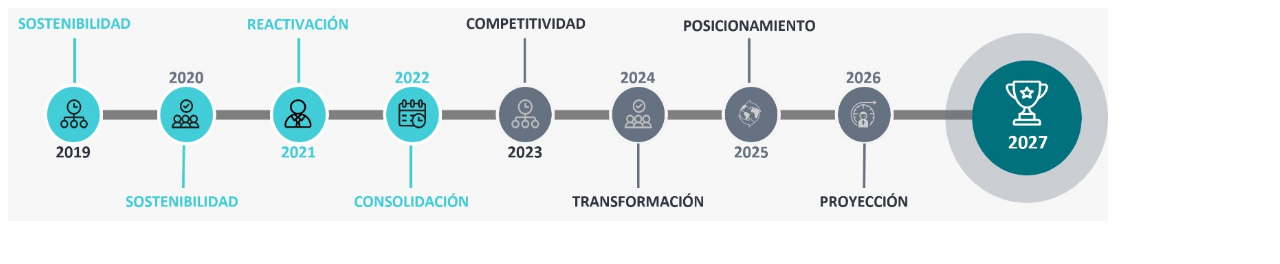
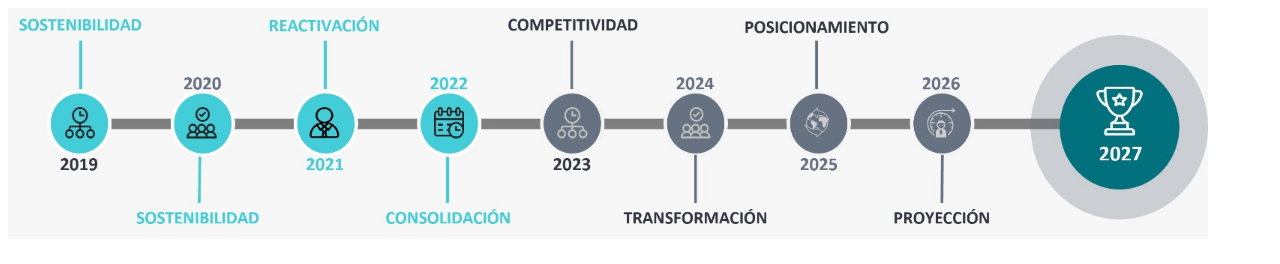
Before and after one commit to Blackhawkslt/ApkPDL, a plain HTML site: page index.html in a window 1280 px wide. Drawn offline with Linux system fonts and the light colour scheme.

Commit message:
Update index.html

```diff
--- a/index.html
+++ b/index.html
@@ -18,8 +18,8 @@
     border-radius: 4px;
     opacity: 0.7;
 	position:absolute;
-	left:19px;
-	top:50px;
+	left:25px;
+	top:65px;
 	z-index:1;
 	}
 	.boton2 {
@@ -36,8 +36,8 @@
     border-radius: 4px;
     opacity: 0.7;
 	position:absolute;
-	left:131px;
-	top:50px;
+	left:147px;
+	top:65px;
 	z-index:1;
 	}
 	.boton3 {
@@ -54,8 +54,8 @@
     border-radius: 4px;
     opacity: 0.7;
 	position:absolute;
-	left:244px;
-	top:50px;
+	left:270px;
+	top:65px;
 	z-index:1;
 	}
 	.boton4 {
@@ -72,8 +72,8 @@
     border-radius: 4px;
     opacity: 0.7;
 	position:absolute;
-	left:357px;
-	top:50px;
+	left:395px;
+	top:65px;
 	z-index:1;
 	}
 	.boton5 {
@@ -90,8 +90,8 @@
     border-radius: 4px;
     opacity: 0.7;
 	position:absolute;
-	left:470px;
-	top:50px;
+	left:516px;
+	top:65px;
 	z-index:1;
 	}
 	.boton6 {
@@ -108,8 +108,8 @@
     border-radius: 4px;
     opacity: 0.7;
 	position:absolute;
-	left:584px;
-	top:50px;
+	left:640px;
+	top:65px;
 	z-index:1;
 	}
 	.boton7 {
@@ -126,8 +126,8 @@
     border-radius: 4px;
     opacity: 0.7;
 	position:absolute;
-	left:695px;
-	top:50px;
+	left:760px;
+	top:65px;
 	z-index:1;
 	}
 	.boton8 {
@@ -144,8 +144,8 @@
     border-radius: 4px;
     opacity: 0.7;
 	position:absolute;
-	left:810px;
-	top:50px;
+	left:886px;
+	top:65px;
 	z-index:1;
 	}
 	.boton9 {
@@ -162,8 +162,8 @@
     border-radius: 4px;
     opacity: 0.7;
 	position:absolute;
-	left:945px;
-	top:50px;
+	left:1040px;
+	top:65px;
 	z-index:1;
 	}
 	</style>
@@ -175,7 +175,7 @@
 <body>
 <div class="contenedor">
 	<div class = "botones-con-linea">
-    	<img src="img/Timeline.jpeg" width="1100" height="213" alt="Timeline" />
+    	<img src="img/Timeline.jpeg" width="1200" height="231" alt="Timeline" />
         <a href="https://fundacionlibertadores.sharepoint.com/:u:/r/sites/PlandeDesarrolloLibertador2019-2027/SitePages/PDL-2019.aspx?csf=1&web=1&share=EQq_ft-JU9pJkaJj4ZRov9sBlw3jD316o4c641dTk2znRw&e=Cp4Za9" target="_blank">
 	  <button class="boton1"></button>
         <a href="https://fundacionlibertadores.sharepoint.com/:u:/r/sites/PlandeDesarrolloLibertador2019-2027/SitePages/PDL-2020.aspx?csf=1&web=1&share=EXGQDqc6eUpGgCVzhckMQEgBHY5ZWgmbvp9WS6CogeyDzg&e=Si02nE" target="_blank">
```
